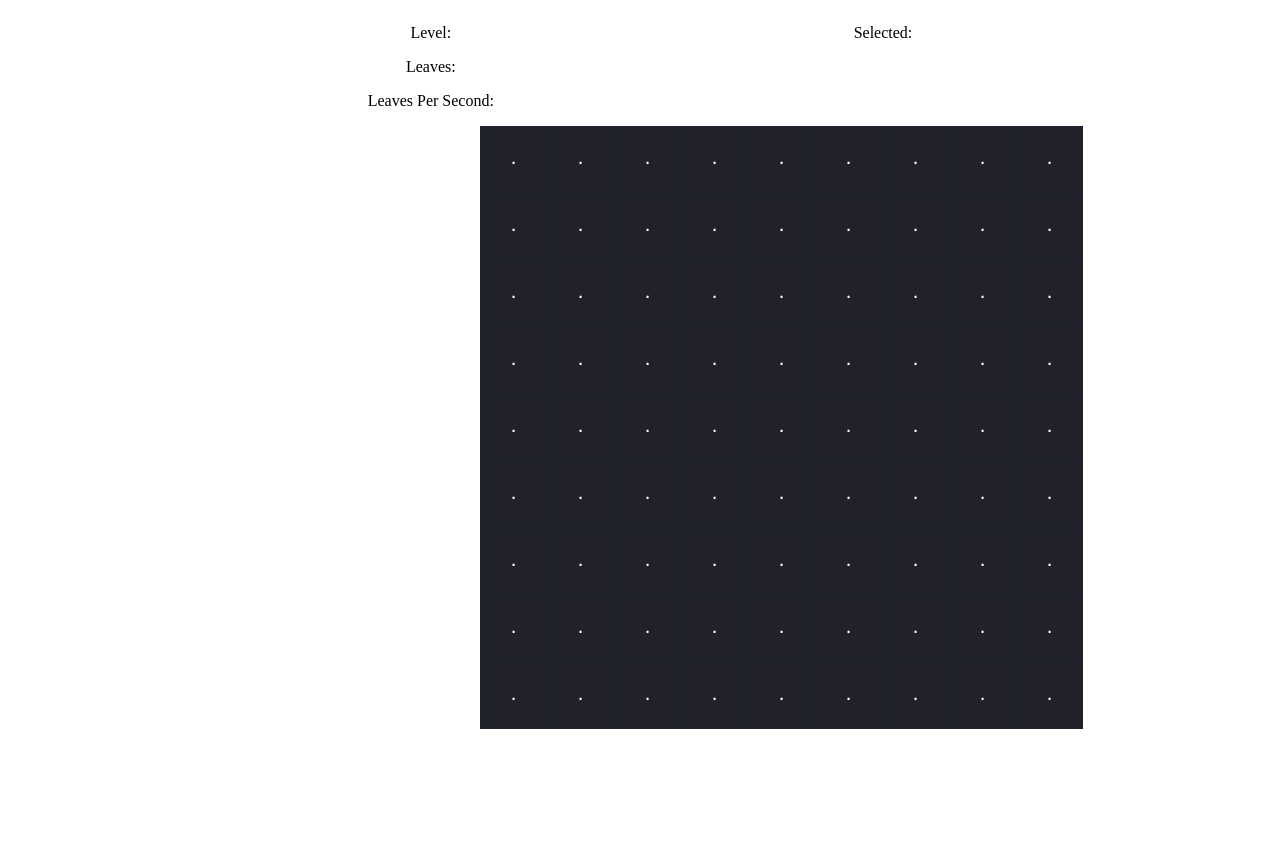
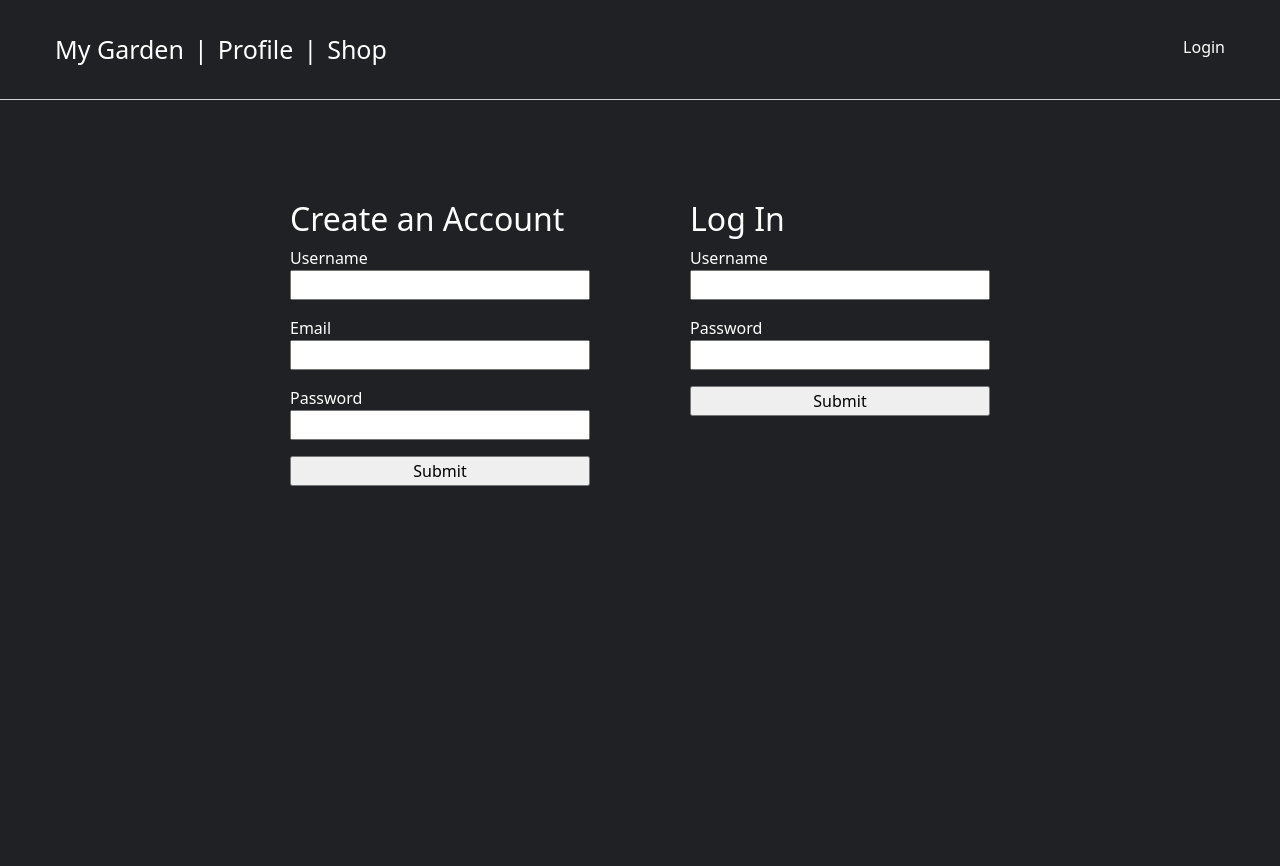
Before and after one commit to JRichm/GardenGame, a Flask app: page / in a window 1280 px wide. Shown: the top 866 px of the page. After the commit the page ends 486 px from the top, so only its background shows below. Run offline with Flask 3, Linux system fonts and the light colour scheme.

Commit message:
added login page

```diff
--- /dev/null
+++ b/forms.py
@@ -0,0 +1,117 @@
+from flask_wtf import FlaskForm
+from wtforms import PasswordField, StringField, RadioField, validators
+from flask import session, flash, redirect, render_template
+from model import connect_to_db, db
+import crud
+
+
+""" #                 Flask Forms                  # """
+
+
+# login form
+class LoginForm(FlaskForm):
+    username = StringField("Username", [validators.InputRequired()])
+    password = PasswordField("Password", [validators.InputRequired()])
+
+    def login_user(self):
+        if self.validate_on_submit():
+            # user input data
+            username = self.username.data
+            password = self.password.data
+
+            # get user obj using username
+            user = crud.get_user_by_username(username)
+
+            # check if user exists and if password is correct
+            if not user or user.user_password != password:
+                flash("Incorrect password", "danger")
+                return redirect("/")
+
+            # store username in session to keep track of logged in user
+            session["user_id"] = user.user_id
+            flash("Successfully Logged In!", "success")
+            return redirect("/movies")
+
+        # form has not been submitted or data was not valid
+        print("\tSomething Wen't Wrong")
+        return render_template("homepage.html")
+
+    # create account form
+
+
+class CreateAccoutForm(FlaskForm):
+    username = StringField("username", [validators.InputRequired()])
+    email = StringField("email", [validators.InputRequired()])
+    password = PasswordField("password", [validators.InputRequired()])
+
+    def create_user(self):
+        # user input data
+        username = self.username.data
+        email = self.email.data
+        password = self.password.data
+
+        # create user if username or email arent already in db
+        if not crud.get_user_by_email(email):
+            if not crud.get_user_by_username(username):
+                new_user = crud.create_user(username, password, email)
+                db.session.add(new_user)
+                db.session.commit()
+
+                # get user id and log in user
+                session["user_id"] = crud.get_user_by_email(email).user_id
+                flash("Successfully created account!", "success")
+                return redirect("/movies")
+            else:
+                flash(f"Username {username} already in use! Try again.", "danger")
+        else:
+            flash(
+                "Invalid Email! Try logging in or enter a different email address.",
+                "danger",
+            )
+
+        return redirect("/")
+
+    # rate movie form
+
+
+class RateMovieForm(FlaskForm):
+    options = RadioField(
+        "Rate this movie!",
+        choices=[("1", "1"), ("2", "2"), ("3", "3"), ("4", "4"), ("5", "5")],
+    )
+
+    def add_rating(self, movie_id, user_id):
+        # check to see if user and movie id's have been captured
+        if user_id or crud.get_user_by_id(user_id):
+            if movie_id and crud.get_movie_by_id(movie_id):
+                score = self.options.data
+                rating = crud.get_rating(movie_id, user_id)
+
+                # if user has not rated the movie before
+                if not rating:
+                    new_rating = crud.create_rating(user_id, movie_id, score)
+                    db.session.add(new_rating)
+                    flash(
+                        f"get_rating({movie_id}, {user_id}):\n{crud.get_rating(movie_id, user_id)}"
+                    )
+
+                # if user has already submited a rating for this movie
+                else:
+                    old_rating = crud.get_rating(movie_id, user_id)
+                    old_rating.rating_score = score
+                    flash(
+                        f"get_rating({movie_id}, {user_id}):\n{crud.get_rating(movie_id, user_id)}"
+                    )
+
+                flash(
+                    f"{crud.get_user_by_id(user_id).user_name} rated {crud.get_movie_by_id(movie_id).movie_title} with a score of {score} out of 5",
+                    "success",
+                )
+                db.session.commit()
+
+            else:
+                flash("Error rating movie! Try again.", "danger")
+        else:
+            flash("Log in to rate movies!", "danger")
+
+        return redirect(f"/movies/{movie_id}")
--- a/model.py
+++ b/model.py
@@ -31,8 +31,8 @@ class Save(db.Model):
     map_level = db.Column(db.Integer(), nullable=False, autoincrement=True)
     current_currency = db.Column(db.Integer(), nullable=False)
     leaves_per_second = db.Column(db.Integer(), nullable=False)
+    map_data = db.Column(db.String(), nullable=False)
     upgrades = db.Column(db.String(), nullable=False)
-    purchases = db.Column(db.String(), nullable=False)
     last_login = db.Column(db.DateTime(), nullable=False)
 
     user = db.relationship("User", backref="saves")
--- a/server.py
+++ b/server.py
@@ -3,6 +3,7 @@ from flask import Flask, render_template, flash, session, request, redirect, url
 from model import connect_to_db, db
 from jinja2 import StrictUndefined
 import crud
+import forms
 
 app = Flask(__name__)
 app.secret_key = "garden"
@@ -15,8 +16,19 @@ app.jinja_env.undefined = StrictUndefined
 #      View Homepage       #
 @app.route("/")
 def homepage():
-    base_plants = crud.get_base_plants()
-    return render_template("game.html", base_plants=base_plants)
+    logged_in = session.get("user_id") is not None
+    return render_template("login.html", form=forms.LoginForm(), username=check_login())
+
+
+#        Open Game         #
+@app.route("/mygame")
+def open_game():
+    user = crud.get_user_by_id(session["user_id"]) is not None
+    if user:
+        users_game = crud.get_user_save(user)
+        return render_template("game.html", myGame=users_game, user=user)
+    else:
+        return redirect(url_for("/"))
 
 
 #      Get Plant Data      #
@@ -26,6 +38,17 @@ def get_plant_info(plant_id):
 
 
 """ ####   Server Methods   #### """
+
+
+def check_login():
+    session["user_id"] = session.get("user_id") or None
+    return (
+        crud.get_user_by_id(session["user_id"]).user_name
+        if session["user_id"]
+        else None
+    )
+
+
 if __name__ == "__main__":
     connect_to_db(app)
     app.run(host="0.0.0.0", debug=True)
--- /dev/null
+++ b/static/css/base.css
@@ -0,0 +1,86 @@
+/* Hide scrollbar for Chrome, Safari and Opera */
+body::-webkit-scrollbar {
+    display: none;
+}
+
+body {
+    background-color: #202124;
+    -ms-overflow-style: none;  /* IE and Edge */
+    scrollbar-width: none;  /* Firefox */
+}
+
+header {
+    background-color: #202124;
+    display: flex;
+    flex-direction: row;
+    justify-content: space-between;
+    align-items: center;
+    border-bottom: 1px solid lightgrey;
+    height: 100px;
+    width: 100%;
+    position: fixed;
+    top: 0;
+}
+
+header section {
+    display: flex;
+    flex-direction: row;
+    align-items: center;
+    width: fit-content;
+    margin: 50px;
+}
+
+header section a {
+    margin: 5px;
+    font-size: 25px;
+    color: white;
+}
+
+header section p {
+    margin: 5px;
+    font-size: 25px;
+    color: white;
+}
+
+header article {
+    display: flex;
+    flex-direction: column;
+    align-items: center;
+    margin: 50px;
+}
+
+header span {
+    display: flex;
+    flex-direction: row;
+}
+
+header p {
+    margin: 5px;
+    margin-top: 0px
+}
+
+header a {
+    text-decoration: none;
+    color: white;
+}
+
+#user-name {
+    font-size: larger;
+    margin-bottom: 0px;
+}
+
+#message-area {
+    display:flex;
+    flex-direction: column;
+    min-width: 500px;
+    width: fit-content;
+}
+
+#message-area div {
+    display: flex;
+    justify-content: center;
+}
+
+.content-container {
+    padding-top: 150px;
+}
--- /dev/null
+++ b/static/css/login.css
@@ -0,0 +1,23 @@
+main {
+    display: flex;
+    flex-direction: row;
+    justify-content: center;
+    width: 100%;
+}
+
+form {
+    display: flex;
+    flex-direction: column;
+    width: 300px;
+    margin: 50px;
+}
+
+form p {
+    display: flex;
+    color:white;
+    flex-direction: column;
+}
+
+form h2 {
+    color:white;
+}
--- a/static/js/game.js
+++ /dev/null
@@ -1,27 +0,0 @@
-class gameSquare {
-    constructor() {
-        this.char = '.';
-        this.color = '#ffffff';
-        this.plant_id = undefined;
-    }
-}
-
-class plant {
-    constructor(name, char, color) {
-        this.name = name;
-        this.char = char;
-        this.color = color;
-    }
-}
-
-class Game {
-    constructor(save_id, user_id, current_currency) {
-        this.id = save_id
-        this.user_id = user_id
-        this.current_currency = current_currency
-        this.leaves_per_second = leaves_per_second
-        this.upgrades = upgrades
-        this.purchases = purchases
-        this.last_login = last_login
-    }
-}
--- /dev/null
+++ b/templates/base.html
@@ -0,0 +1,61 @@
+<!doctype html>
+<html>
+  <head>
+    <meta charset="utf-8">
+    <meta name="viewport" content="width=device-width">
+    <title>
+      {% block title %}{% endblock %}
+    </title>
+    {% block head %}{% endblock %}
+    <link rel="preconnect" href="https://fonts.googleapis.com">
+    <link rel="preconnect" href="https://fonts.gstatic.com" crossorigin>
+    <link href="https://fonts.googleapis.com/css2?family=Courier+Prime:ital,wght@0,400;0,700;1,400;1,700&display=swap" rel="stylesheet">
+    <link href="https://cdn.jsdelivr.net/npm/bootstrap@5.3.0-alpha3/dist/css/bootstrap.min.css" rel="stylesheet" integrity="sha384-KK94CHFLLe+nY2dmCWGMq91rCGa5gtU4mk92HdvYe+M/SXH301p5ILy+dN9+nJOZ" crossorigin="anonymous">
+    <link rel="stylesheet" href="../static/css/base.css">
+  </head>
+
+  <body>
+    <header>
+      <section>
+        <a href="/mygame"> My Garden </a>
+        <p> | </p>
+        <a href="/users"> Profile </a>
+        <p> | </p>
+        <a href="/shop"> Shop </a>
+      </section>
+      <div id="message-area">
+        {% with messages = get_flashed_messages(with_categories=true) %}
+          {% for category, message in messages %}
+            <div class="alert {% if category=='success' %}alert-success{% elif category=='danger' %}alert-danger{% elif category=='info' %}alert-info{% endif %}">
+              {{ message }}
+            </div>
+          {% endfor %}
+        {% endwith %}
+      </div>
+      <article>
+        {% if username %}
+          <!-- Content for logged-in user -->
+          <a href="" id="user-name"><p>{{ username }}</p></a>
+          <span>
+            <a href=""><p>settings</p></a>
+            <p>|</p>
+            <a href="/logout"><p>logout</p></a>
+          </span>
+          <!-------------------------------->
+        {% else %}
+          <!-- Content for guest user -->
+          <span>
+            <a href="/"><p>Login</p></a>
+          </span>
+          <!---------------------------->
+        {% endif %}
+      </article>
+    </header>
+
+    <div class="content-container">
+      {% block body %}{% endblock %}
+      {% block after_body %}{% endblock %}
+
+    </div>
+  </body>
+</html>
--- a/templates/game.html
+++ b/templates/game.html
@@ -1,16 +1,9 @@
-<!DOCTYPE html>
-<html lang="en">
-<head>
-    <meta charset="UTF-8">
-    <meta http-equiv="X-UA-Compatible" content="IE=edge">
-    <meta name="viewport" content="width=device-width, initial-scale=1.0">
-    <link rel="preconnect" href="https://fonts.googleapis.com">
-    <link rel="preconnect" href="https://fonts.gstatic.com" crossorigin>
-    <link href="https://fonts.googleapis.com/css2?family=Courier+Prime:ital,wght@0,400;0,700;1,400;1,700&display=swap" rel="stylesheet">
+{% extends "base.html" %}
+{% block title %}{{ user.name }}'s garden{% endblock %}
+{% block head %}
     <link rel="stylesheet" href="static/css/game.css">
-    <title>Document</title>
-</head>
-<body>
+{% endblock %}
+{% block body %}
     <header>
         <span>
             <p>Level:</p>
@@ -19,6 +12,10 @@
         </span>
         <span>
             <p>Selected:</p>
+        </span>
+        <span>
+            <p>{{ user.name }}</p>
+            <a href="/mygame">load user level</a>
         </span>
     </header>
     <main>
@@ -43,6 +40,6 @@
             {% endfor %}
         </div>
     </main>
-    <script src="static/js/game.js"></script>
-</body>
-</html>
+    <script src="static/js/game.mjs" type="module"></script>
+    <script src="static/js/initGame.mjs" type="module"></script>
+{% endblock %}
--- /dev/null
+++ b/templates/login.html
@@ -0,0 +1,25 @@
+{% extends 'base.html' %}
+{% block title %}Movie Ratings Home{% endblock %}
+{% block head %}
+    <link rel="stylesheet" href="../static/css/login.css">
+{% endblock %}
+{% block body %}
+    <main>
+        <form action="/users" method="POST">
+            <h2>Create an Account</h2>
+            <p>Username <input type="text" name="username"></p>
+            <p>Email<input type="text" name="email"></p>
+            <p>Password <input type="password" name="password"></p>
+            <p><input type="submit"></p>
+        </form>
+
+        <form action="/login" method="POST">
+            <h2>Log In</h2>
+            <p>{{ form.username.label }} {{ form.username }}</p>
+            <p>{{ form.password.label }} {{ form.password }}</p>
+            {{ form.csrf_token }}
+            <p><input type="submit"></p>
+        </form>
+    </main>
+
+{% endblock %}
```
Also changed, not shown: crud.py (+14 -1 lines), static/js/game.mjs (added, +48 -0 lines), static/js/initGame.js (deleted, +0 -24 lines), static/js/initGame.mjs (added, +26 -0 lines).
